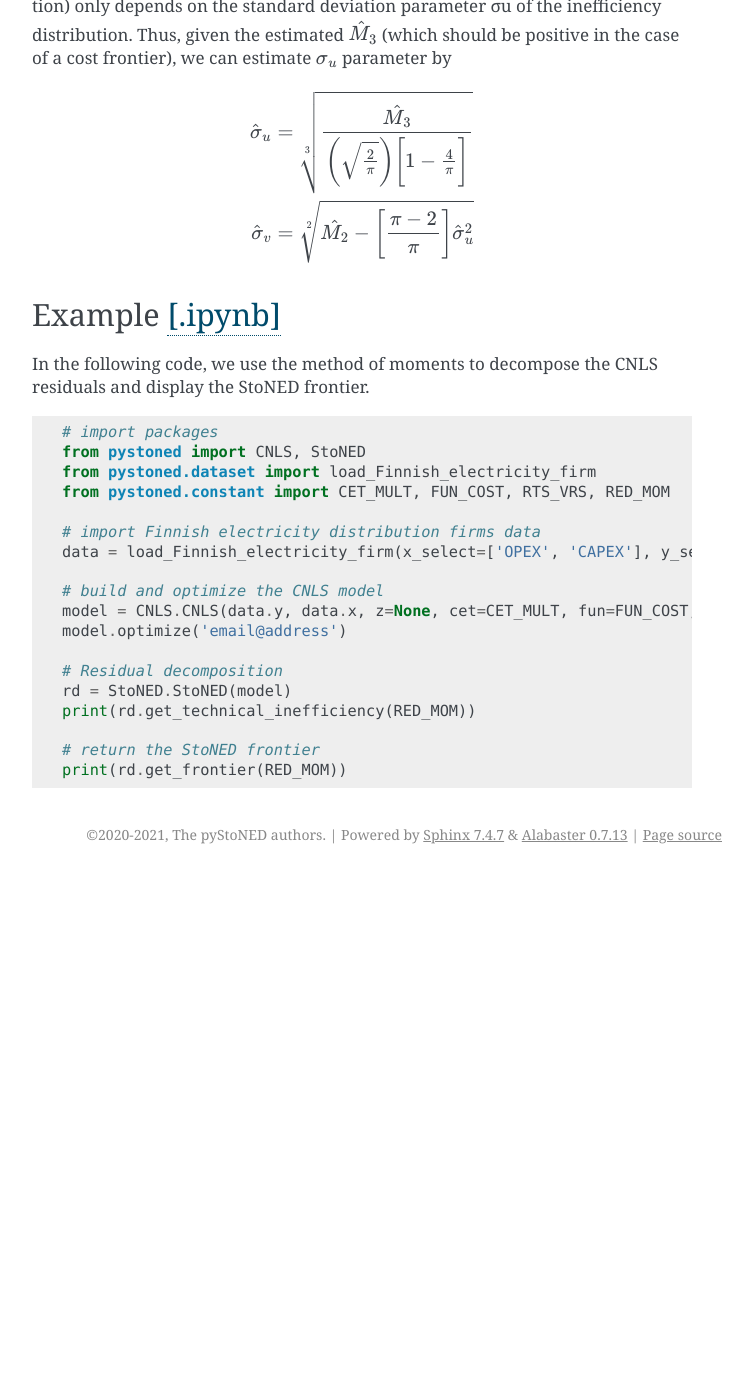
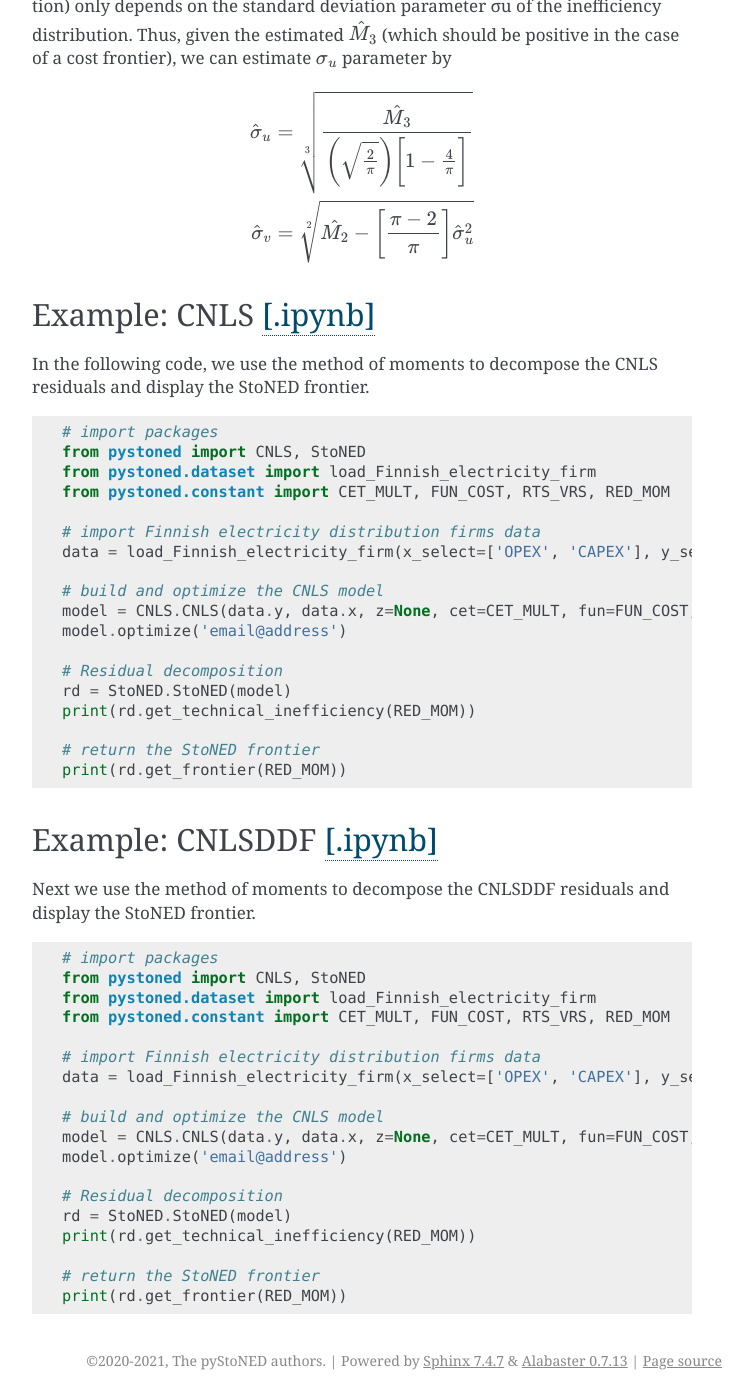
Before and after one commit to ds2010/pyStoNED, a Sphinx documentation site: the page built from doc/sphinx/examples/StoNED/mom.rst, in a window 1280 px wide and 1400 px high, scrolled down 562 px. Shown: the whole window, without its empty margins (388-1141 px from the left). Built offline with Sphinx 7.4.7, drawn with Linux system fonts in a browser that asks for light colours; before the commit the page ends 1436 px from its top, so only the background shows below that; some of the changed text lies outside the part shown.

Commit message:
doc(StoNED): update the examples

```diff
--- a/doc/sphinx/examples/StoNED/mom.rst
+++ b/doc/sphinx/examples/StoNED/mom.rst
@@ -38,8 +38,8 @@ frontier), we can estimate :math:`\sigma_u` parameter by
     \end{align*}
 
 
-Example `[.ipynb] <https://colab.research.google.com/github/ds2010/pyStoNED/blob/master/notebooks/StoNED_MoM.ipynb>`_
--------------------------------------------------------------------------------------------------------------------------------
+Example: CNLS `[.ipynb] <https://colab.research.google.com/github/ds2010/pyStoNED/blob/master/notebooks/StoNED_MoM_CNLS.ipynb>`_
+------------------------------------------------------------------------------------------------------------------------------------
 
 In the following code, we use the method of moments to decompose the CNLS residuals and display the StoNED frontier.
 
@@ -63,3 +63,30 @@ In the following code, we use the method of moments to decompose the CNLS residu
 
     # return the StoNED frontier
     print(rd.get_frontier(RED_MOM))
+
+
+Example: CNLSDDF `[.ipynb] <https://colab.research.google.com/github/ds2010/pyStoNED/blob/master/notebooks/StoNED_MoM_CNLSDDF.ipynb>`_
+----------------------------------------------------------------------------------------------------------------------------------------
+
+Next we use the method of moments to decompose the CNLSDDF residuals and display the StoNED frontier.
+
+.. code:: python
+
+    # import packages
+    from pystoned import CNLS, StoNED
+    from pystoned.dataset import load_Finnish_electricity_firm
+    from pystoned.constant import CET_MULT, FUN_COST, RTS_VRS, RED_MOM
+
+    # import Finnish electricity distribution firms data
+    data = load_Finnish_electricity_firm(x_select=['OPEX', 'CAPEX'], y_select=['Energy'])
+
+    # build and optimize the CNLS model
+    model = CNLS.CNLS(data.y, data.x, z=None, cet=CET_MULT, fun=FUN_COST, rts=RTS_VRS)
+    model.optimize('email@address')
+
+    # Residual decomposition
+    rd = StoNED.StoNED(model)
+    print(rd.get_technical_inefficiency(RED_MOM))
+
+    # return the StoNED frontier
+    print(rd.get_frontier(RED_MOM))
```
Also changed, not shown: 6 other files.
